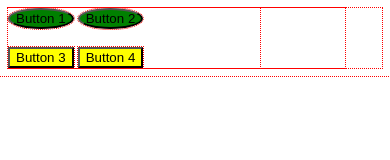
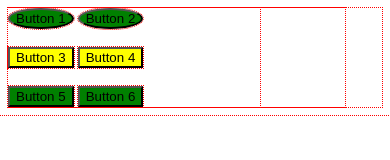
Before and after one commit to Jneala/WebFundamentals, a plain HTML site: page Responsive_Design/dojoPractice/index.html in a window 390 px wide. Drawn offline with Linux system fonts and the light colour scheme.

Commit message:
added responsiveness based on orientation to two new buttons

```diff
--- a/Responsive_Design/dojoPractice/index.html
+++ b/Responsive_Design/dojoPractice/index.html
@@ -10,12 +10,16 @@
 <body>
   <div id="wrapper">
     <div id="buttonsContainer">
-      <button class="changeStyle">Button 1</button>
+      <button class="changeStyle ">Button 1</button>
       <button class="changeStyle">Button 2</button>
       <br>
       <br>
       <button class="changeColor">Button 3</button>
       <button class="changeColor">Button 4</button>
+      <br>
+      <br>
+      <button class="changeLayout">Button 5</button>
+      <button class="changeLayout sm-4 med-2 lrg-1">Button 6</button>
     </div>
   </div>
 </body>
--- a/Responsive_Design/dojoPractice/style.css
+++ b/Responsive_Design/dojoPractice/style.css
@@ -11,6 +11,9 @@
 .changeStyle{
   background-color: green;
 }
+.changeLayout{
+  background-color: green;
+}
 
 @media only screen and (max-width: 910px){
   .changeColor {
@@ -18,6 +21,9 @@
   }
   .changeStyle{
     border-radius: 20%;
+  }
+  .changeLayout, lg-1{
+    min-width: 100%;
   }
 }
 @media only screen and (max-width: 710px){
@@ -27,6 +33,9 @@
   .changeStyle{
     border-radius: 35%;
   }
+  .changeLayout, med-2{
+    min-width: 50%;
+  }
 }
 @media only screen and (max-width: 510px){
   .changeColor {
@@ -34,6 +43,9 @@
   }
   .changeStyle{
     border-radius: 50%;
+  }
+  .changeLayout, sm-4{
+    min-width: 25%;
   }
 }
 
```
